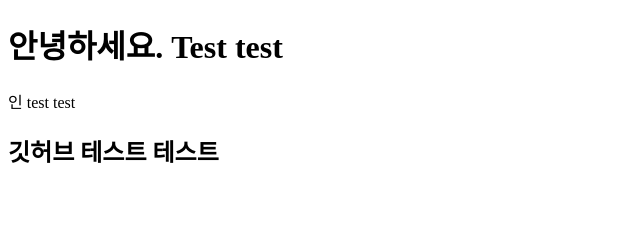
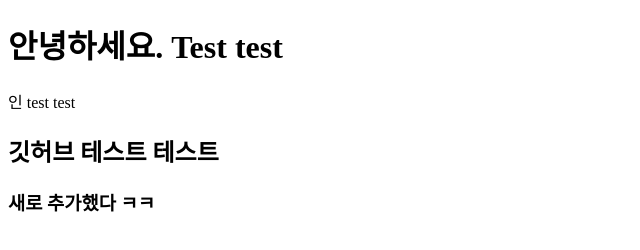
Before and after one commit to designer0121/Hoon-project, a plain HTML site: page index.html in a window 1280 px wide. Shown: the whole page, without its empty margins (0-640 px from the left). Drawn offline with Linux system fonts and the light colour scheme.

Commit message:
Second commit

```diff
--- a/index.html
+++ b/index.html
@@ -10,5 +10,6 @@
   <h1>안녕하세요. Test test</h1>
   <p>인 test test</p>
   <h2>깃허브 테스트 테스트 </h2>
+  <h3>새로 추가했다 ㅋㅋ</h3>
 </body>
 </html>
```
